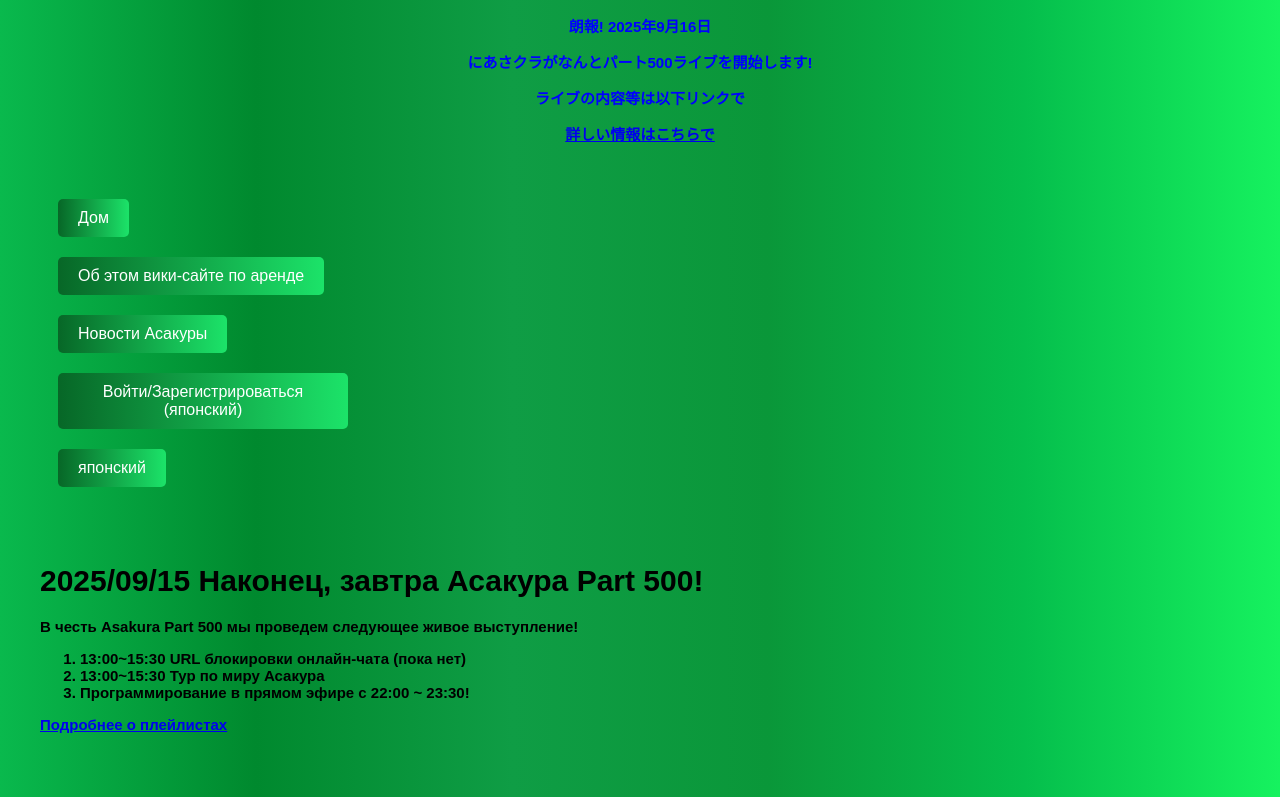
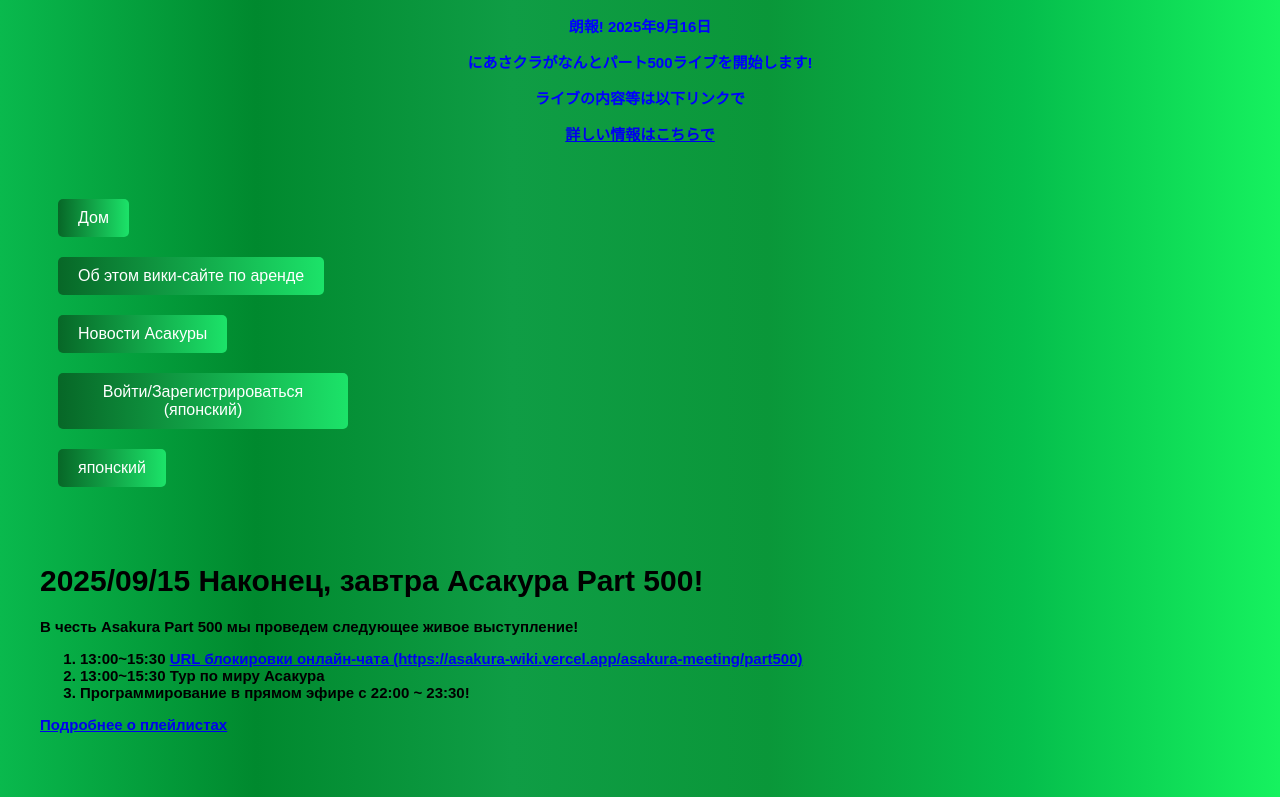
Before and after one commit to sakitibi/AsakuraWiki, a Next.js app: page /ru/news/2025/09/15/1 in a window 1280 px wide. Shown: the top 797 px of the page. Built offline with nearby package versions, Linux system fonts and the light colour scheme; no server answers; what @supabase/auth-helpers-react would draw is missing.

Commit message:
コミットされました

```diff
--- a/pages/news/2025/09/15/1.tsx
+++ b/pages/news/2025/09/15/1.tsx
@@ -31,7 +31,7 @@ export default function NewsPage() {
                         <h1>2025/09/15 ついに明日であさクラパート500!</h1>
                         <p>あさクラパート500を記念して以下の様なライブをやります!</p>
                         <ol>
-                            <li>13:00~15:30までオンラインチャット解禁 URL(まだ無いよ)</li>
+                            <li>13:00~15:30までオンラインチャット解禁 <a href="/asakura-meeting/part500">URL(https://asakura-wiki.vercel.app/asakura-meeting/part500)</a></li>
                             <li>13:00~15:30まであさクラワールドを回わる</li>
                             <li>22:00~23:30までプログラミングライブ!</li>
                         </ol>
--- a/pages/ru/news/2025/09/15/1.tsx
+++ b/pages/ru/news/2025/09/15/1.tsx
@@ -30,7 +30,7 @@ export default function NewsPage() {
                         <h1>2025/09/15 Наконец, завтра Асакура Part 500!</h1>
                         <p>В честь Asakura Part 500 мы проведем следующее живое выступление!</p>
                         <ol>
-                            <li>13:00~15:30 URL блокировки онлайн-чата (пока нет)</li>
+                            <li>13:00~15:30 <a href="/asakura-meeting/part500">URL блокировки онлайн-чата (https://asakura-wiki.vercel.app/asakura-meeting/part500)</a></li>
                             <li>13:00~15:30 Тур по миру Асакура</li>
                             <li>Программирование в прямом эфире с 22:00 ~ 23:30!</li>
                         </ol>
```
